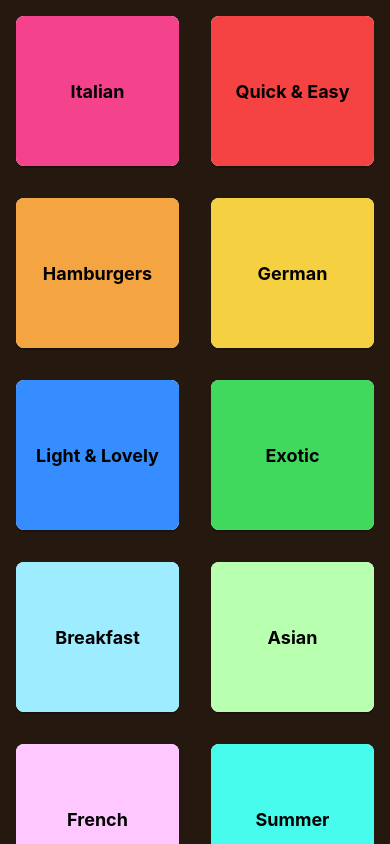
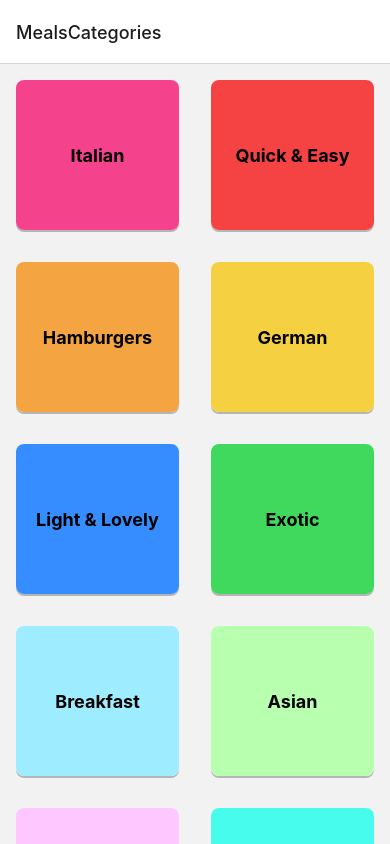
Before and after one commit to adrianacostep33/Meals-App, a React Native app in the folder meals-app/: screen / in a window 390 px wide. Built offline with nearby package versions, Linux system fonts and the light colour scheme.

Commit message:
Add native stack navigation

```diff
--- a/meals-app/App.js
+++ b/meals-app/App.js
@@ -1,12 +1,20 @@
 import { StatusBar } from "expo-status-bar";
 import { StyleSheet, View } from "react-native";
 import CategoriesScreen from "./screens/CategoriesScreen";
+import { NavigationContainer } from "@react-navigation/native";
+import { createNativeStackNavigator } from "@react-navigation/native-stack";
+
+const Stack = createNativeStackNavigator();
 
 export default function App() {
   return (
     <View style={styles.container}>
       <StatusBar style="light" />
-      <CategoriesScreen />
+      <NavigationContainer>
+        <Stack.Navigator>
+          <Stack.Screen name="MealsCategories" component={CategoriesScreen} />
+        </Stack.Navigator>
+      </NavigationContainer>
     </View>
   );
 }
--- a/meals-app/package.json
+++ b/meals-app/package.json
@@ -9,10 +9,14 @@
     "web": "expo start --web"
   },
   "dependencies": {
+    "@react-navigation/native": "^6.1.17",
+    "@react-navigation/native-stack": "^6.9.26",
     "expo": "~50.0.14",
     "expo-status-bar": "~1.11.1",
     "react": "18.2.0",
-    "react-native": "0.73.6"
+    "react-native": "0.73.6",
+    "react-native-safe-area-context": "4.8.2",
+    "react-native-screens": "~3.29.0"
   },
   "devDependencies": {
     "@babel/core": "^7.20.0"
```
Also changed, not shown: 1 other file (tests, documents, lock files or other folders).
